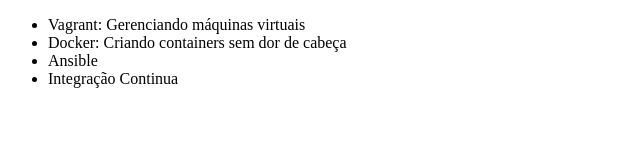
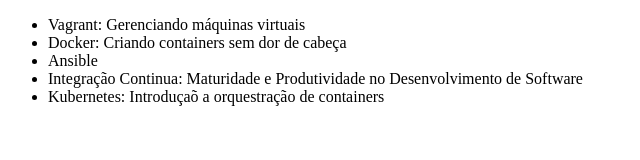
Before and after one commit to GuilhermeFilipeDaRosa/alura-git, a plain HTML site: page index.html in a window 1280 px wide. Shown: the whole page, without its empty margins (0-640 px from the left). Drawn offline with Linux system fonts and the light colour scheme.

```diff
--- a/index.html
+++ b/index.html
@@ -9,7 +9,8 @@
         <li>Vagrant: Gerenciando máquinas virtuais</li>
         <li>Docker: Criando containers sem dor de cabeça</li>
         <li>Ansible</li>
-        <li>Integração Continua</li>
+        <li>Integração Continua: Maturidade e Produtividade no Desenvolvimento de Software</li>
+        <li>Kubernetes: Introduçaõ a orquestração de containers</li>
     </ul>
 </body>
 </html>
```
Also changed, not shown: comandos.txt.
